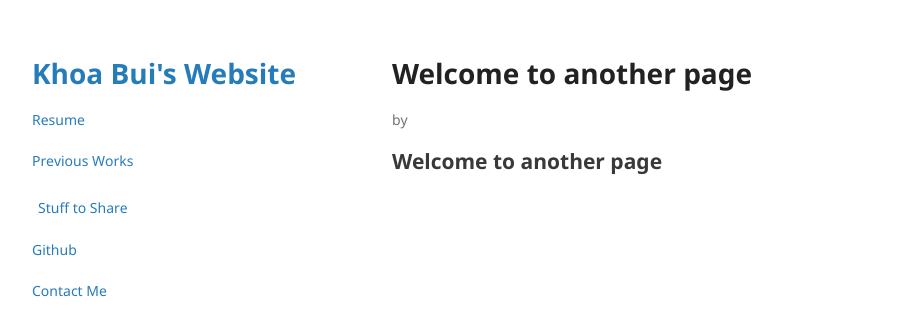
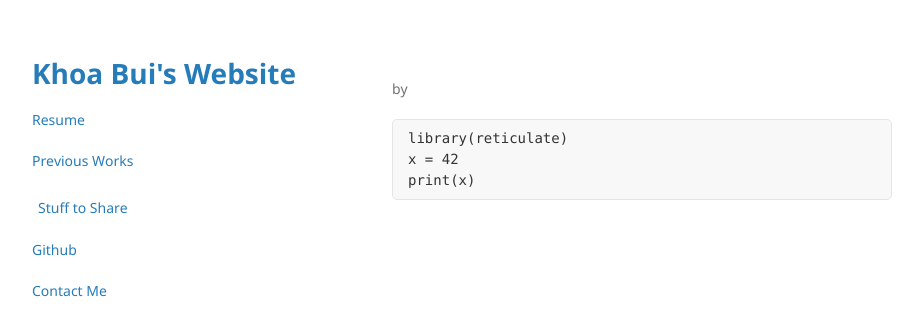
Before and after one commit to khoabuiv/khoabuiv.github.io, a Jekyll site: the page built from another-page.md, in a window 1280 px wide. Shown: the top 336 px of the page, without its empty margins (178-1101 px from the left). Built offline with Jekyll 4.4.1, drawn with Linux system fonts in a browser that asks for light colours; our own code applies the rules of GitHub Pages for plain Markdown files.

````diff
--- a/another-page.md
+++ b/another-page.md
@@ -2,4 +2,8 @@
 layout: post
 ---
 
-## Welcome to another page
+```{r}
+library(reticulate)
+x = 42
+print(x)
+```
````
Also changed, not shown: index.md (+1 -0 lines).
